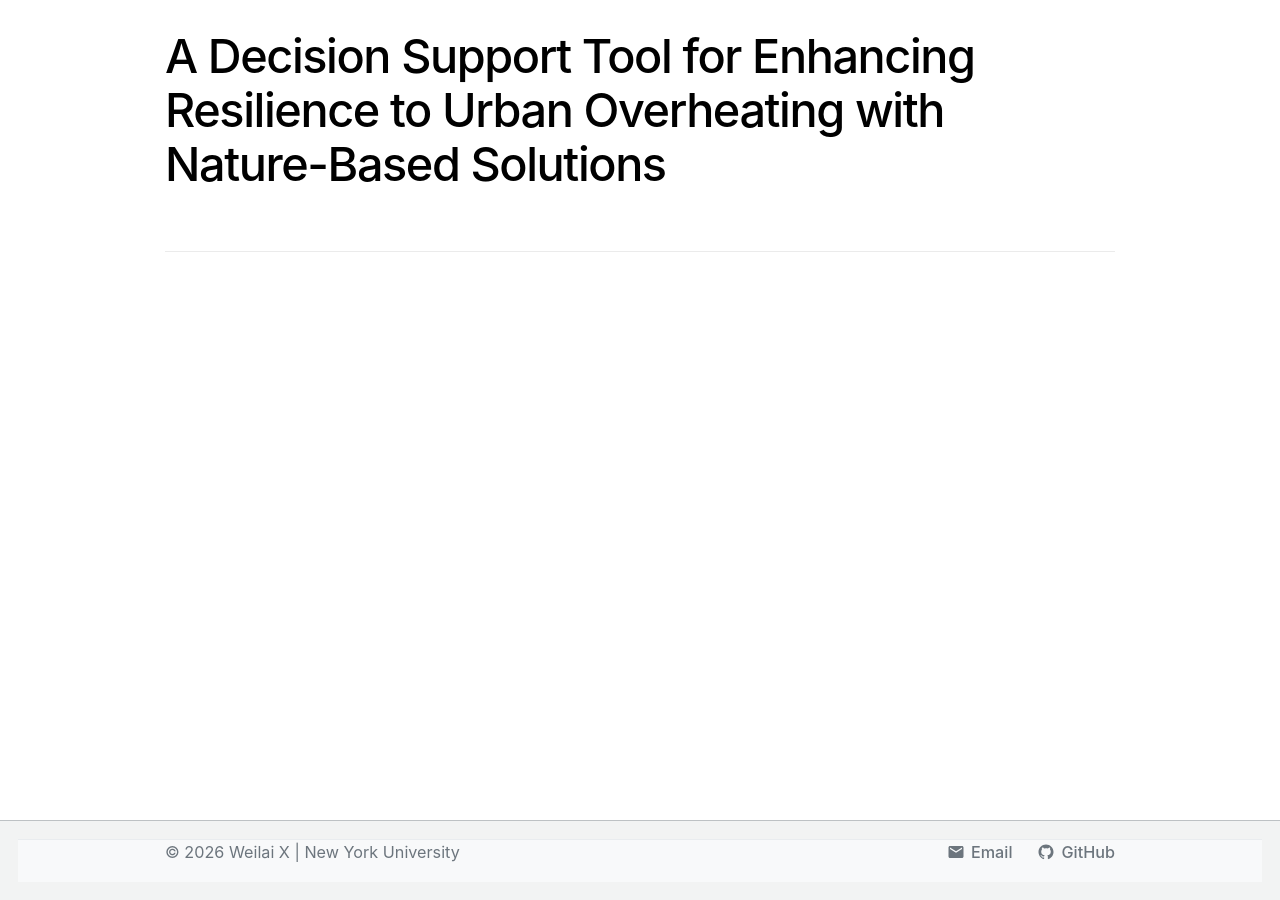
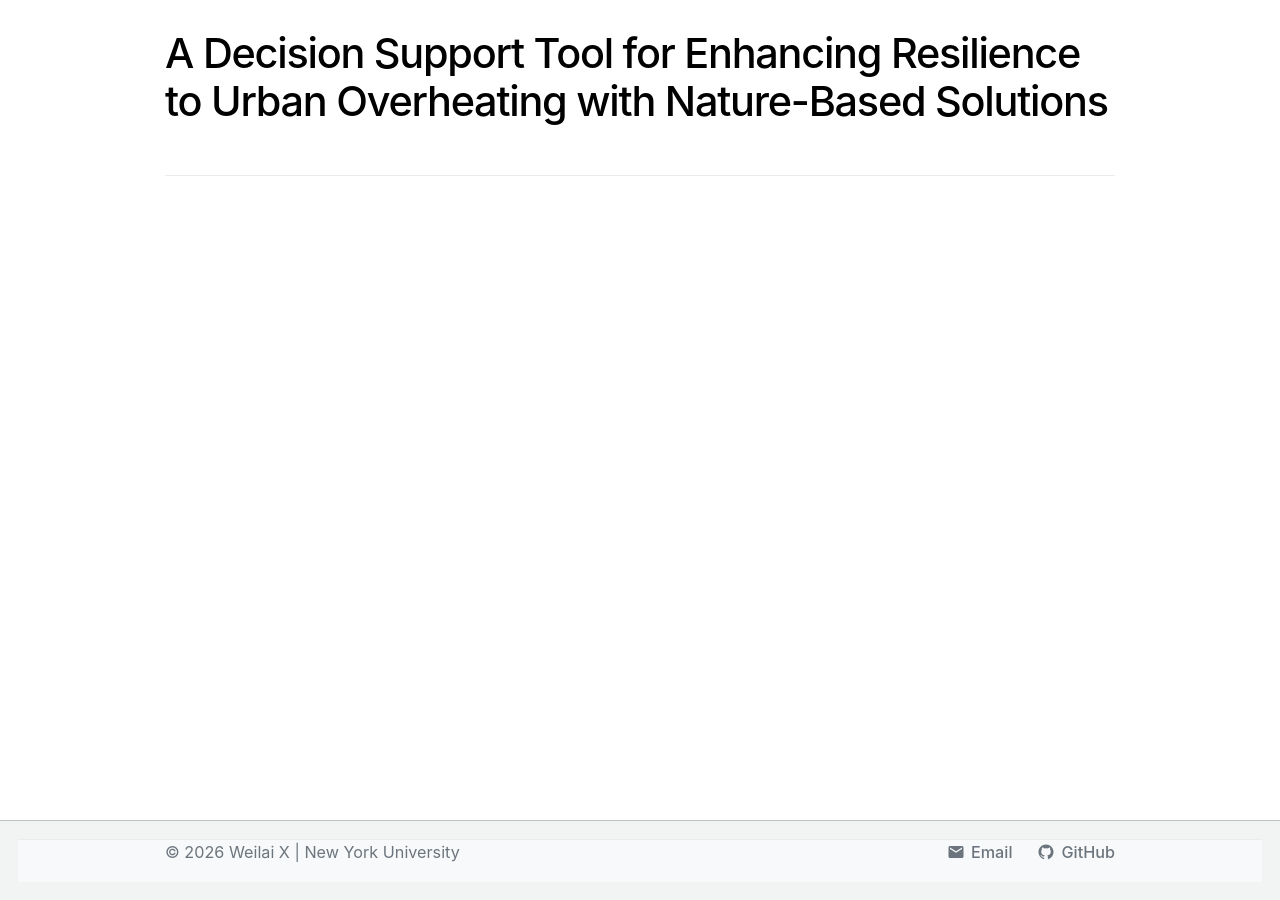
Before and after one commit to Seab0t/Seab0t.github.io, a Jekyll site: the page built from _portfolio/portfolio-NbS.md, in a window 1280 px wide. Built offline with Jekyll 4.4.1, drawn with Linux system fonts in a browser that asks for light colours; a script bundle is joined from its source files by our own code; library files that are not in the unit come from our copies.

Commit message:
Update portfolio-item.html

```diff
--- a/_layouts/portfolio-item.html
+++ b/_layouts/portfolio-item.html
@@ -17,13 +17,13 @@ layout: default
     top: 0;
     background-color: #ffffff; /* 必须是纯白底色，用于挡住往下滚动的正文 */
     z-index: 100;
-    padding: 30px 0 30px 0; /* 用巨大的上下留白来隔断正文 */
-    border-bottom: 1px solid rgba(0,0,0,0.08); /* 极细的一根分割线，不要可以删掉这行 */
+    padding: 30px 0 20px 0; /* 用巨大的上下留白来隔断正文 */
+    border-bottom: 1.1px solid rgba(0,0,0,0.08); /* 极细的一根分割线，不要可以删掉这行 */
   }
 
   /* 用巨大的字号和紧凑的行高来凸显标题 */
   .sticky-project-header h1 {
-    font-size: 2.6rem;
+    font-size: 2.3rem;
     font-weight: 500;
     line-height: 1.15;
     letter-spacing: -0.03em;
```
